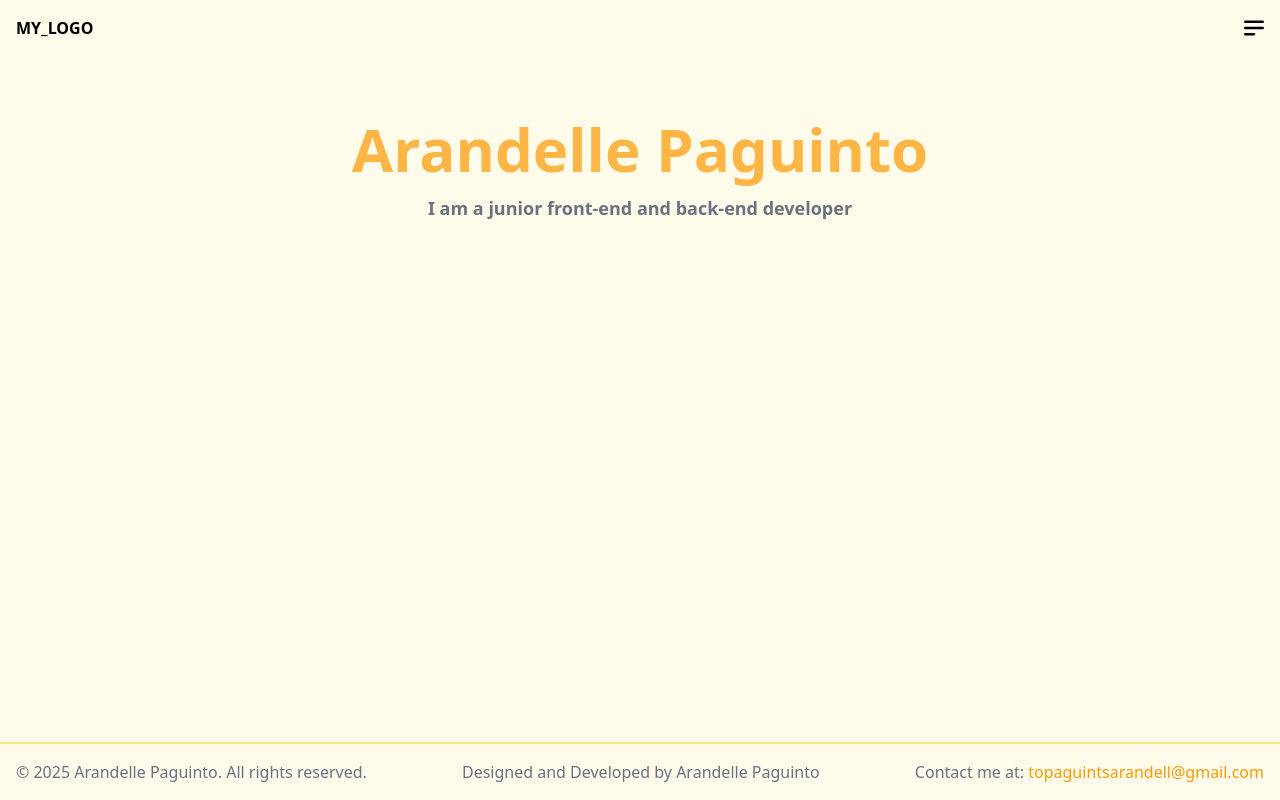
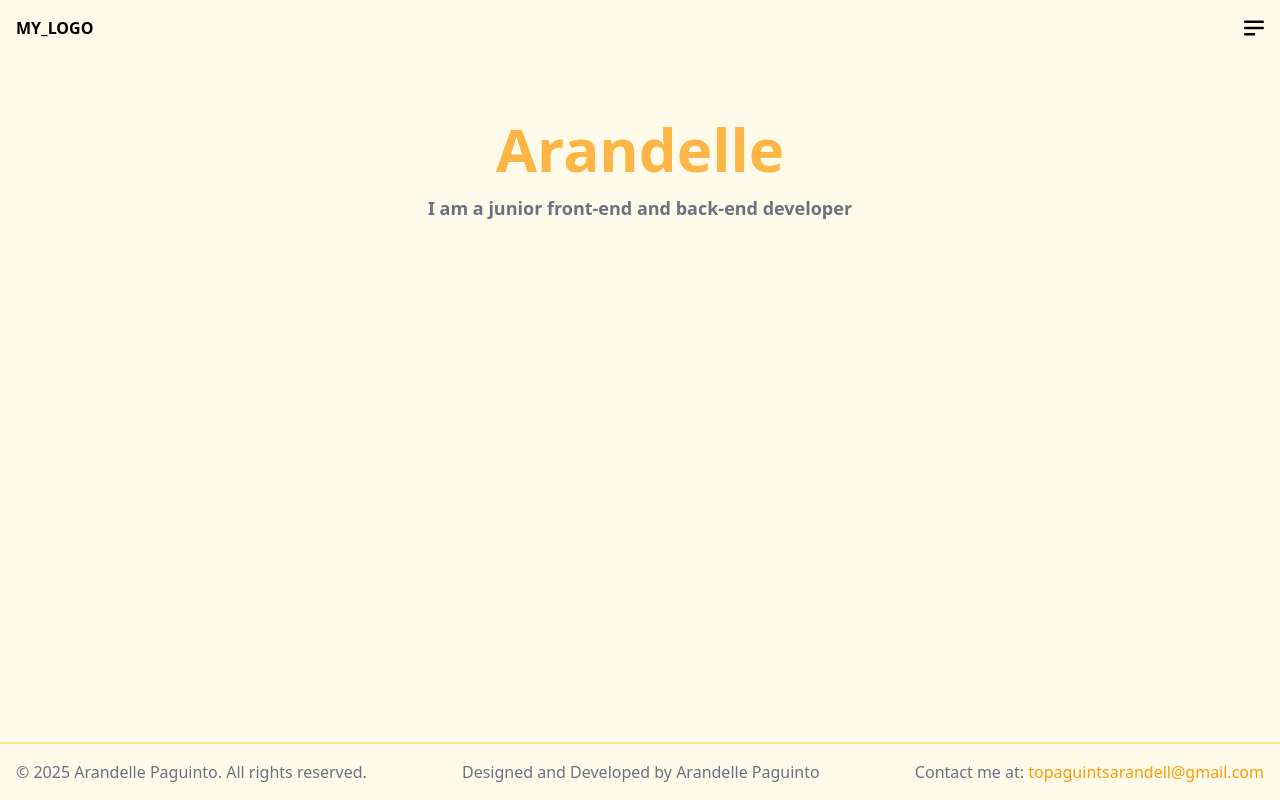
Before and after one commit to Arandelle/My-Porfolio, a React (Vite) app: page / in a window 1280 px wide. Built offline with nearby package versions, Linux system fonts and the light colour scheme.

Commit message:
Added type props

```diff
--- a/src/App.tsx
+++ b/src/App.tsx
@@ -9,7 +9,9 @@ function App() {
   return (
     <div className=" bg-amber-50 flex flex-col min-h-screen">
       <Header />
-      <Content />
+      <Content name="Arandelle"
+      description="I am a junior front-end and back-end developer"
+      />
       <div className="bottom-0"><Footer /></div>
     </div>
   );
--- a/src/components/Content.tsx
+++ b/src/components/Content.tsx
@@ -1,8 +1,19 @@
-const Content = () => {
+import React from "react"
+
+type ContentProps = {
+  name: string;
+  description: string;
+};
+
+const Content: React.FC<ContentProps> = ({name, description}) => {
   return (
     <div className='flex-grow'>
-        <p className='font-extrabold text-amber-500/70 text-center text-[60px] mt-12'>Arandelle Paguinto</p>
-        <p className='text-center text-gray-500 font-bold text-lg'>I am a junior front-end and back-end developer</p>
+        <p className='font-extrabold text-amber-500/70 text-center text-[60px] mt-12'>
+        {name}
+        </p>
+        <p className='text-center text-gray-500 font-bold text-lg'>
+          {description}
+        </p>
     </div>
   )
 }
```
